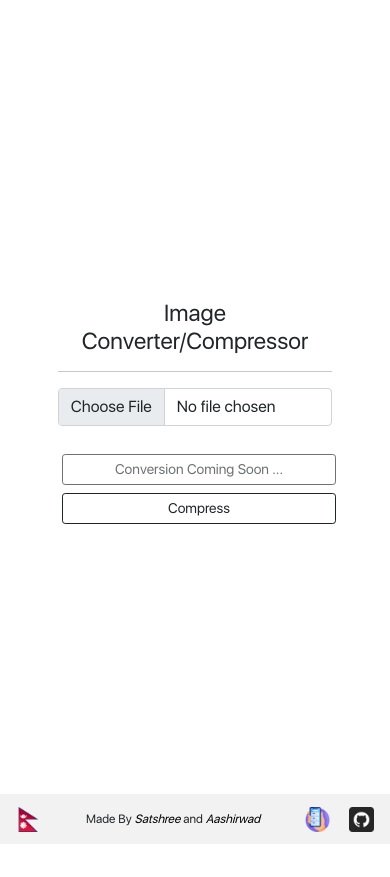
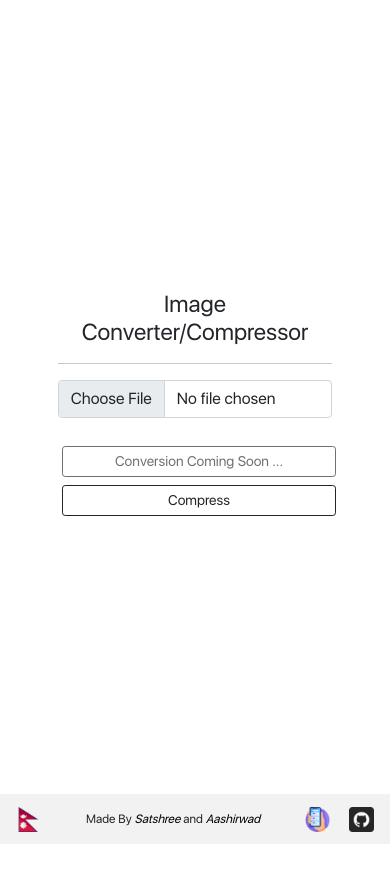
Before and after one commit to satshree/image-converter-api, a Django app: template templates/index.html in a window 390 px wide. Before the commit the page ends 844 px from the top, so only its background shows below. Run offline with Django 3.2, Linux system fonts and the light colour scheme; the template is opened without the code that fills it, so the values that code supplies are empty; some libraries are stand-ins or nearby versions.

Commit message:
minor ui changes

```diff
--- a/main/static/css/main.css
+++ b/main/static/css/main.css
@@ -39,13 +39,13 @@ strong {
 .vertical-center {
   display: flex;
   width: 100%;
-  height: 100vh;
+  height: 98vh;
   align-items: center;
   justify-content: center;
 }
 
 .footer {
-  position: absolute;
+  position: sticky;
   height: 50px;
   width: 100vw;
   bottom: 0;
@@ -78,4 +78,8 @@ strong {
   .btn {
     width: 100%;
   }
+
+  .remove-btn-div {
+    margin-bottom: 10rem;
+  }
 }
--- a/main/static/js/index.js
+++ b/main/static/js/index.js
@@ -232,7 +232,7 @@ $("#image-selector").on("change", (e) => {
                 <strong>Type:</strong> <small>${type}</small>
                 <br />
                 <br />
-                <div class="text-center">
+                <div class="text-center" id="remove-btn-div">
                   <button type="button" class="btn btn-sm btn-outline-danger" onclick="removeImage()">
                     Remove
                   </button>
```
